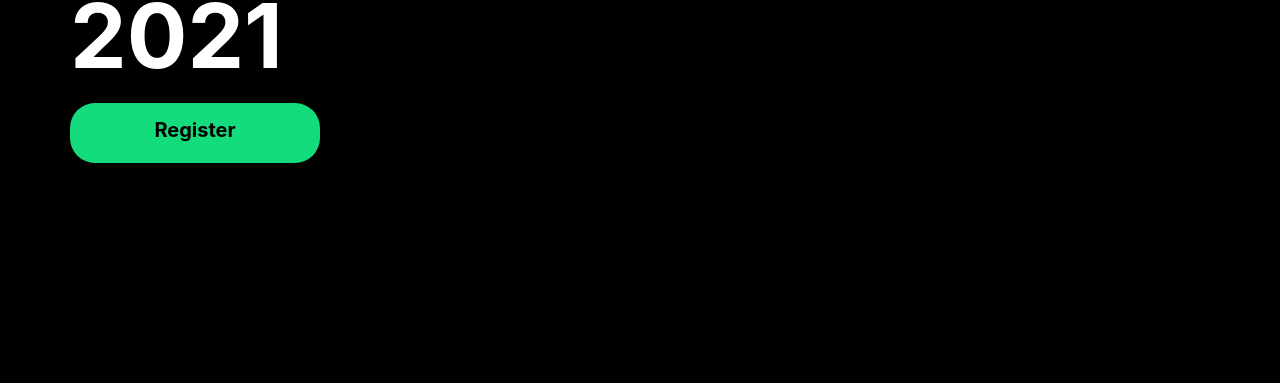
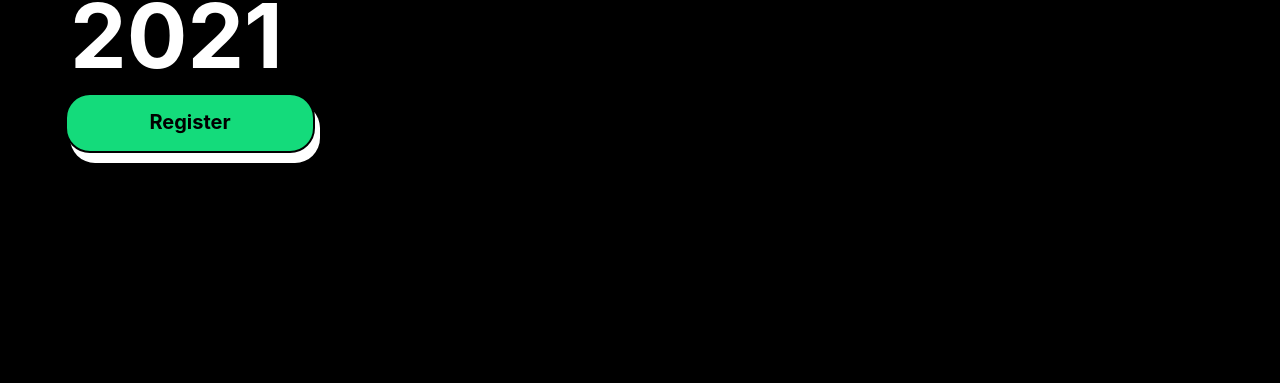
Before and after one commit to adarshajit/ICEFOSS2021, a plain HTML site: page index.html in a window 1280 px wide. Shown: the part 417-800 px from the top of the page. Drawn offline with Linux system fonts and the light colour scheme; some packages are replaced by stand-ins of ours.

Commit message:
ui button finished

```diff
--- a/css/main.css
+++ b/css/main.css
@@ -19,17 +19,41 @@
   border-radius: 25px;
 }
 
-.register p {
+.register {
+  position: absolute;
+  width: 250px;
+  height: 60px;
+  background-color: #14db7b;
+  text-align: center;
+  border-radius: 25px;
+  border: 2px solid #000;
+  z-index: 2;
+}
+
+.back {
+  position: relative;
+  width: 250px;
+  height: 60px;
+  background-color: #fff;
+  border-radius: 25px;
+  z-index: 2;
+}
+
+.register {
   padding-top: 12px;
   color: #000;
   font-size: 20px;
   font-weight: bold;
 }
 
-.register:hover {
+.register {
   transition: 0.3s ease-in-out;
   cursor: pointer;
-  transform: translate(5px, 10px);
+  transform: translate(-5px, -10px);
+}
+
+.register:hover {
+  transform: translate(0px, 0px);
 }
 
 .grid-left {
@@ -67,6 +91,10 @@
   }
 
   .register {
+    display: none;
+  }
+
+  .back {
     display: none;
   }
 
--- a/index.html
+++ b/index.html
@@ -95,7 +95,9 @@
       <div class="grid-container">
         <div class="grid-left">
           <h1>ICEFOSS 2021</h1>
-          <div class="btn-two register"><p>Register</p></div>
+          <div class="btn-two back">
+            <div class="register"><p>Register</p></div>
+          </div>
         </div>
 
         <div class="grid-right">
```
